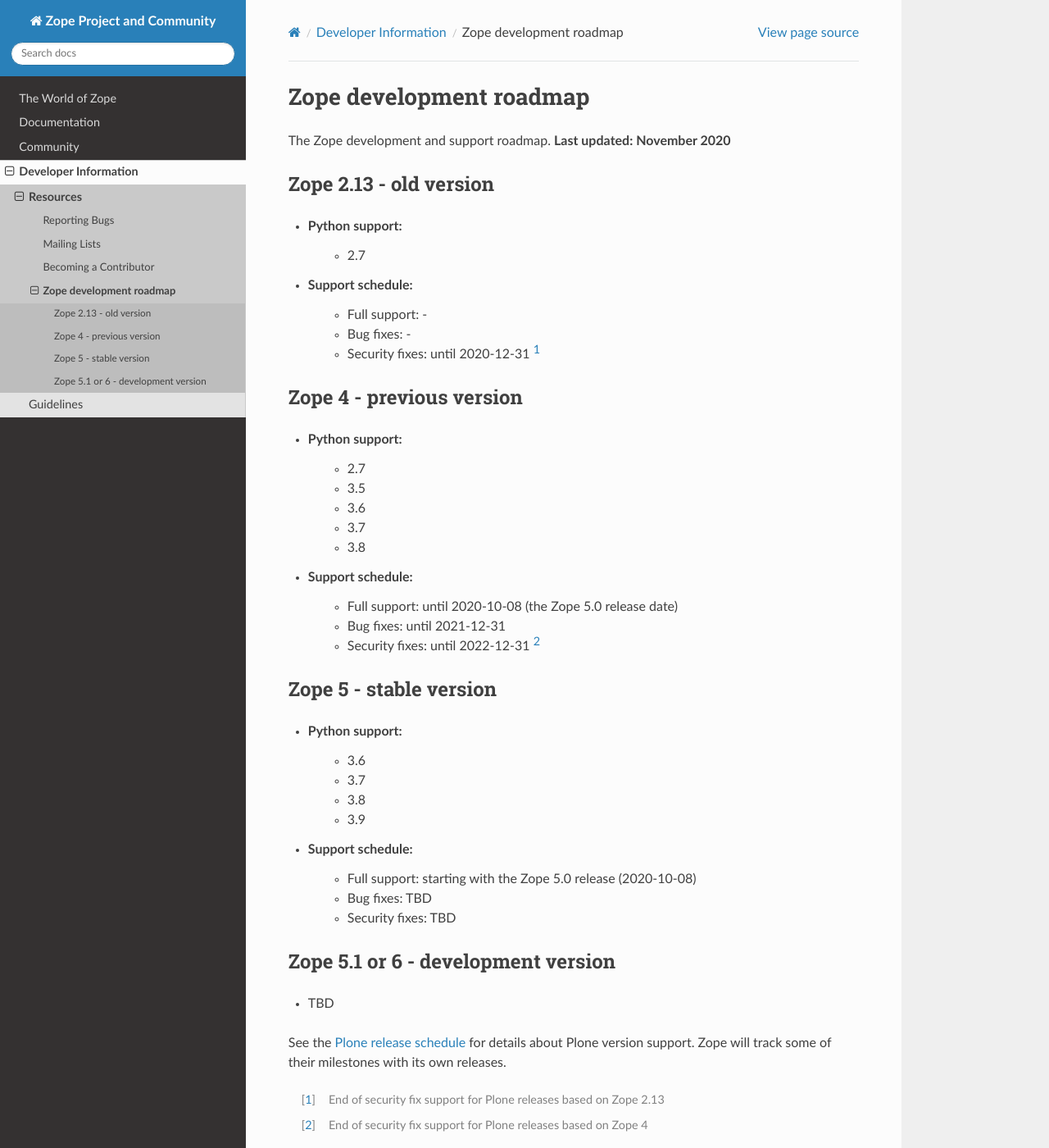
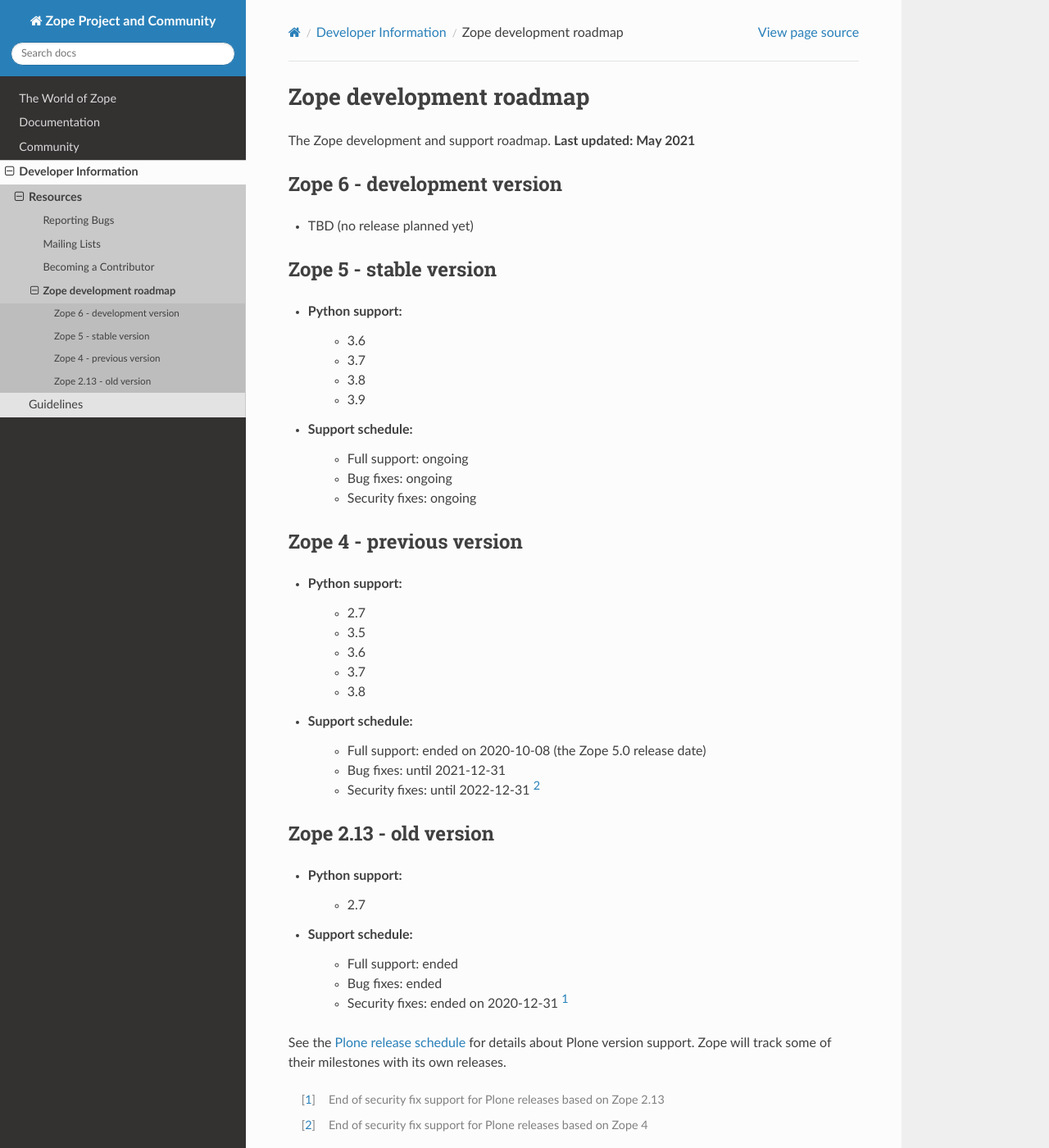
Before and after one commit to zopefoundation/www.zope.org, a Sphinx documentation site: the page built from docs/developer/roadmap.rst, in a window 1280 px wide and 1400 px high. Shown: the whole window at 82% size. Built offline with Sphinx 7.4.7 and the Read the Docs theme 2.0.0, drawn with Linux system fonts in a browser that asks for light colours.

Commit message:
- reverse release order and clarify support dates

```diff
--- a/docs/developer/roadmap.rst
+++ b/docs/developer/roadmap.rst
@@ -1,19 +1,28 @@
 Zope development roadmap
 ========================
 
-The Zope development and support roadmap. **Last updated: November 2020**
+The Zope development and support roadmap. **Last updated: May 2021**
 
 
-Zope 2.13 - old version
+Zope 6 - development version
+----------------------------
+
+* TBD (no release planned yet)
+
+
+Zope 5 - stable version
 -----------------------
 
 * Python support:
-    - 2.7
+    - 3.6
+    - 3.7
+    - 3.8
+    - 3.9
 
 * Support schedule:
-    - Full support: -
-    - Bug fixes: -
-    - Security fixes: until 2020-12-31 [1]_
+    - Full support: ongoing
+    - Bug fixes: ongoing
+    - Security fixes: ongoing
 
 
 Zope 4 - previous version
@@ -27,30 +36,22 @@ Zope 4 - previous version
     - 3.8
 
 * Support schedule:
-    - Full support: until 2020-10-08 (the Zope 5.0 release date)
+    - Full support: ended on 2020-10-08 (the Zope 5.0 release date)
     - Bug fixes: until 2021-12-31
     - Security fixes: until 2022-12-31 [2]_
 
 
-Zope 5 - stable version
+Zope 2.13 - old version
 -----------------------
 
 * Python support:
-    - 3.6
-    - 3.7
-    - 3.8
-    - 3.9
+    - 2.7
 
 * Support schedule:
-    - Full support: starting with the Zope 5.0 release (2020-10-08)
-    - Bug fixes: TBD
-    - Security fixes: TBD
+    - Full support: ended
+    - Bug fixes: ended
+    - Security fixes: ended on 2020-12-31 [1]_
 
-
-Zope 5.1 or 6 - development version
------------------------------------
-
-* TBD
 
 
 See the `Plone release schedule <https://plone.org/download/release-schedule>`_
```
